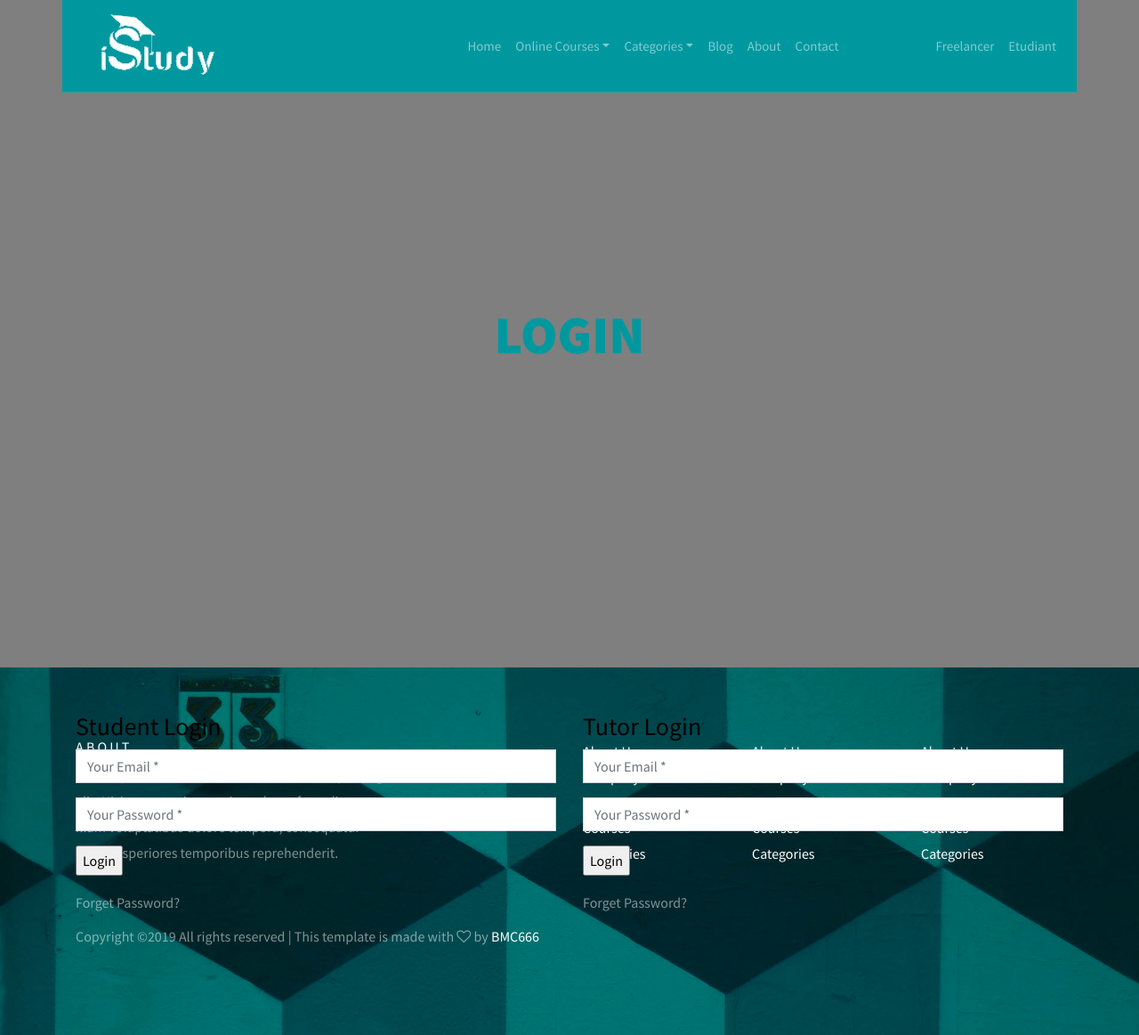
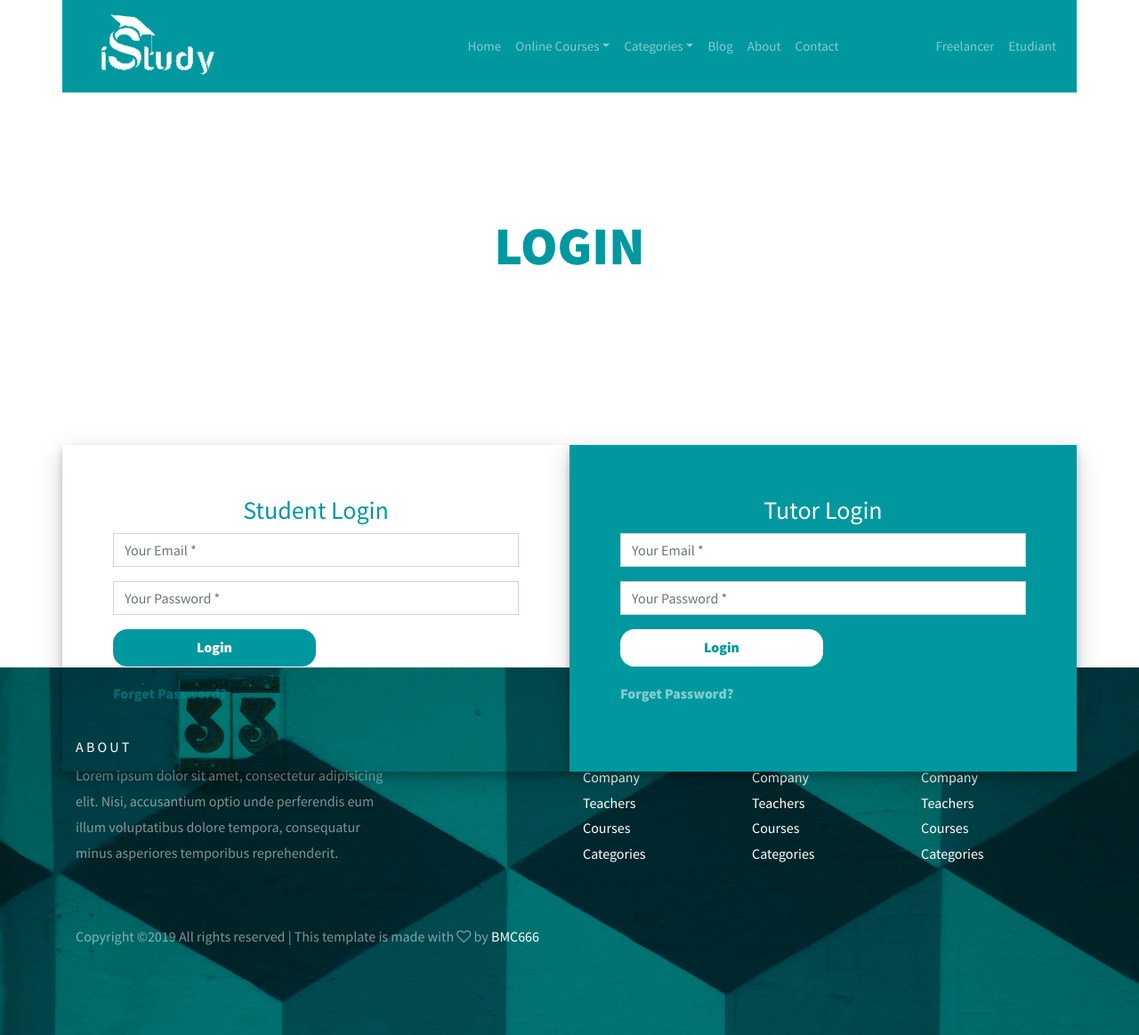
Before and after one commit to ioribrn/istudy, a PHP site: page /login.php in a window 1280 px wide. Shown: the whole page at 89% size. Run offline with PHP 8.4, Linux system fonts and the light colour scheme; some libraries are stand-ins or nearby versions.

Commit message:
Add files via upload

```diff
--- a/css/style.css
+++ b/css/style.css
@@ -1,3 +1,57 @@
+#login{
+  color:#00989f;
+}
+.login-container{
+  margin-bottom: 0%;
+}
+.login-form-1{
+  padding: 5%;
+  box-shadow: 0 5px 8px 0 rgba(0, 0, 0, 0.2), 0 9px 26px 0 rgba(0, 0, 0, 0.19);
+}
+.login-form-1 h3{
+  text-align: center;
+  color:#00989f;
+}
+.login-form-2{
+  padding: 5%;
+  background:#00989f;
+  box-shadow: 0 5px 8px 0 rgba(0, 0, 0, 0.2), 0 9px 26px 0 rgba(0, 0, 0, 0.19);
+}
+.login-form-2 h3{
+  text-align: center;
+  color: #fff;
+}
+.login-container form{
+
+}
+.btnSubmit
+{
+  width: 50%;
+  border-radius: 1rem;
+  padding: 1.5%;
+  border: none;
+  cursor: pointer;
+}
+.login-form-1 .btnSubmit{
+  font-weight: 600;
+  color: #fff;
+  background-color: #00989f;
+}
+.login-form-2 .btnSubmit{
+  font-weight: 600;
+  color: #00989f;
+  background-color: #fff;
+}
+.login-form-2 .ForgetPwd{
+  color: #fff;
+  font-weight: 600;
+  text-decoration: none;
+}
+.login-form-1 .ForgetPwd{
+  color: #00989f;
+  font-weight: 600;
+  text-decoration: none;
+}
 body {
   background: #fff;
   font-family: "Source Sans Pro", arial, sans-serif;
@@ -152,7 +206,7 @@ header .navbar.navbar-light .nav-link.active {
   background-size: cover;
   background-position: center center;
   min-height: 750px;
-  height: 100vh;
+  height: 100px;
 }
 
 .site-hero a {
@@ -180,7 +234,7 @@ header .navbar.navbar-light .nav-link.active {
   font-size: 60px;
   font-weight: 900;
   line-height: 1.2;
-  margin-bottom: 30px;
+  margin-bottom: -100px;
 }
 
 .site-hero .lead {
@@ -202,8 +256,10 @@ header .navbar.navbar-light .nav-link.active {
 
 .site-hero.overlay:before {
   content: "";
-  background: rgba(0, 0, 0, 0.5);
+  background: rgba(0, 0, 0, 0);
   width: 100%;
+  margin-top: 100px;
+  height: 50px;
   z-index: 1;
   position: absolute;
   top: 0;
@@ -213,8 +269,7 @@ header .navbar.navbar-light .nav-link.active {
 }
 
 .site-hero .site-hero-inner {
-  min-height: 750px;
-  height: 100vh;
+  height: 500px;
 }
 
 .box {
@@ -254,6 +309,10 @@ header .navbar.navbar-light .nav-link.active {
 .site-hero-innerpage, .site-hero-innerpage .site-hero-inner {
   min-height: 550px;
   height: 50vh;
+}
+#test.site-hero-innerpage{
+
+  background-color: #fff;
 }
 
 .site-section {
```
Also changed, not shown: 1 other file.
